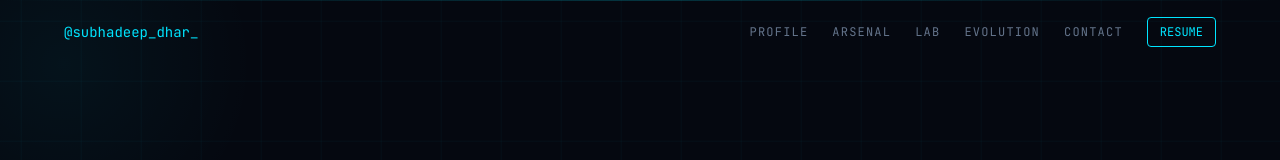
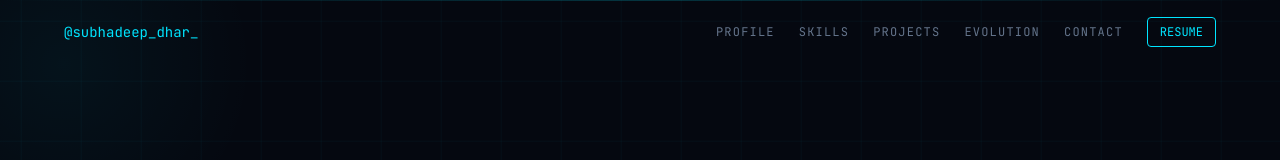
Before and after one commit to Subhadeep-Dhar/portfolio, a Next.js app: page / in a window 1280 px wide. Shown: the top 160 px of the page. Built offline with nearby package versions, Linux system fonts and the light colour scheme.

Commit message:
navbar update

```diff
--- a/src/components/Navbar.jsx
+++ b/src/components/Navbar.jsx
@@ -6,8 +6,8 @@ import { siteConfig } from '@/data/siteConfig';
 
 const navLinks = [
   { label: 'Profile',    href: '#profile' },
-  { label: 'Arsenal',   href: '#arsenal' },
-  { label: 'Lab',       href: '#lab' },
+  { label: 'Skills',   href: '#arsenal' },
+  { label: 'Projects',       href: '#lab' },
   { label: 'Evolution', href: '#evolution' },
   { label: 'Contact',   href: '#contact' },
 ];
```
